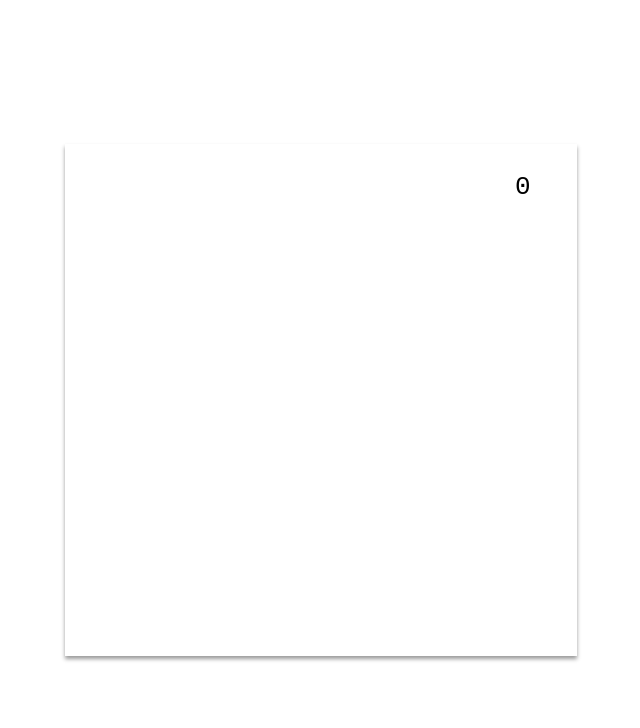
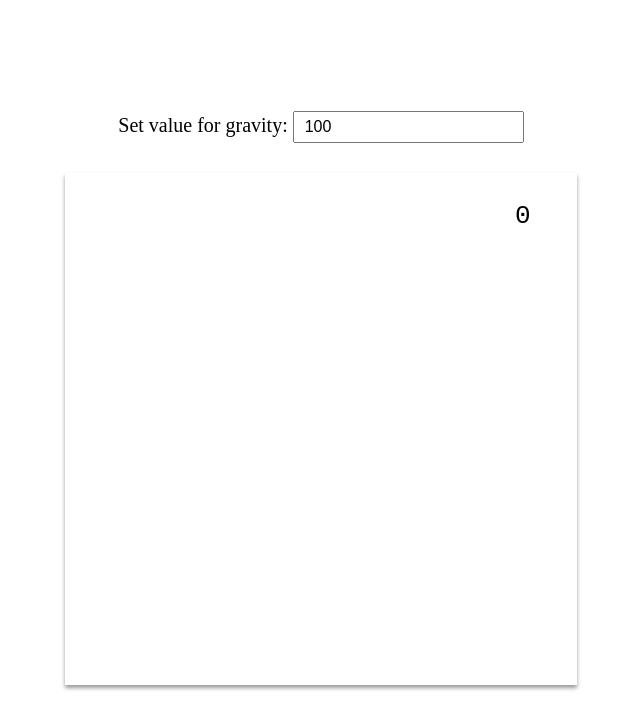
Before and after one commit to B-Nesh/homework, a website with bundled scripts: page index.html in a window 1280 px wide. Shown: the whole page, without its empty margins (319-959 px from the left). Built offline with nearby package versions, Linux system fonts and the light colour scheme.

Commit message:
feat:add gravity input

```diff
--- a/index.html
+++ b/index.html
@@ -4,12 +4,17 @@
   <meta charset="UTF-8">
   <meta http-equiv="X-UA-Compatible" content="IE=edge">
   <meta name="viewport" content="width=device-width, initial-scale=1.0">
-  <title>Homework</title>
+  <title>Web Animation workshop</title>
   <link rel="stylesheet" href="/bundle.css">
 </head>
 <body>
-
-  <canvas id="c"></canvas>
+  <div class="total-wrap">
+    <div class="gravity-row">
+      <label for="gravity">Set value for gravity:</label>
+      <input type="number" value="100" name="gravity" id="gravity">
+    </div>
+    <canvas id="c"></canvas>
+  </div>
 
   <script src="/bundle.js"></script>
 </body>
--- a/src/index.css
+++ b/src/index.css
@@ -1,6 +1,8 @@
 * { margin: 0; padding: 0; }
 
 #c {
+  max-width: 512px;
+  max-height: 512px;
   box-shadow: 0px 3px 4px rgba(0, 0, 0, 0.4);
 }
 
@@ -9,6 +11,20 @@ body {
   height: 100vh;
 
   display: flex;
+  flex-wrap: wrap;
   justify-content: center;
   align-items: center;
 }
+
+.gravity-row{
+  width: 100%;
+  text-align: center;
+  margin-bottom: 30px;
+  font-size: 20px;
+
+}
+
+.gravity-row input{
+  font-size: 16px;
+  padding: 5px 10px;
+}
--- a/src/index.js
+++ b/src/index.js
@@ -23,7 +23,6 @@ class Rectangle {
 
   update (dt) {
     this.velocityY += this.gravity * dt
-
     this.y += this.velocityY * dt
   }
 
@@ -55,7 +54,6 @@ class Circle {
 
   update (dt) {
     this.velocityY += this.gravity * dt
-
     this.y += this.velocityY * dt
 
   }
@@ -76,7 +74,7 @@ let rAf
 const CANVAS_WIDTH = 512
 const CANVAS_HEIGHT = 512
 
-const GRAVITY = 100
+let GRAVITY = 100
 
 let counter = 0
 
@@ -85,6 +83,7 @@ const shapes = []
 const dpr = devicePixelRatio
 const canvas = document.getElementById('c')
 const ctx = canvas.getContext('2d')
+const gravityValue = document.getElementById('gravity')
 
 canvas.width = CANVAS_WIDTH * dpr
 canvas.height = CANVAS_HEIGHT * dpr
@@ -133,6 +132,11 @@ canvas.addEventListener('mousedown', function(e) {
   getCursorPosition(canvas, e)
   counter += 1
 })
+
+gravityValue.addEventListener('change', function(e) {
+  GRAVITY = gravityValue.value
+})
+
 ///////////////////////////////////////////////////////////
 
 
@@ -151,6 +155,7 @@ function drawFrame (ts) {
   let i = shapes.length
   while (i--) {
     const item = shapes[i]
+    item.gravity = GRAVITY
     item.update(dt)
 
     if (item.y + item.height > canvas.height || item.y + item.radius > canvas.height) {
```
